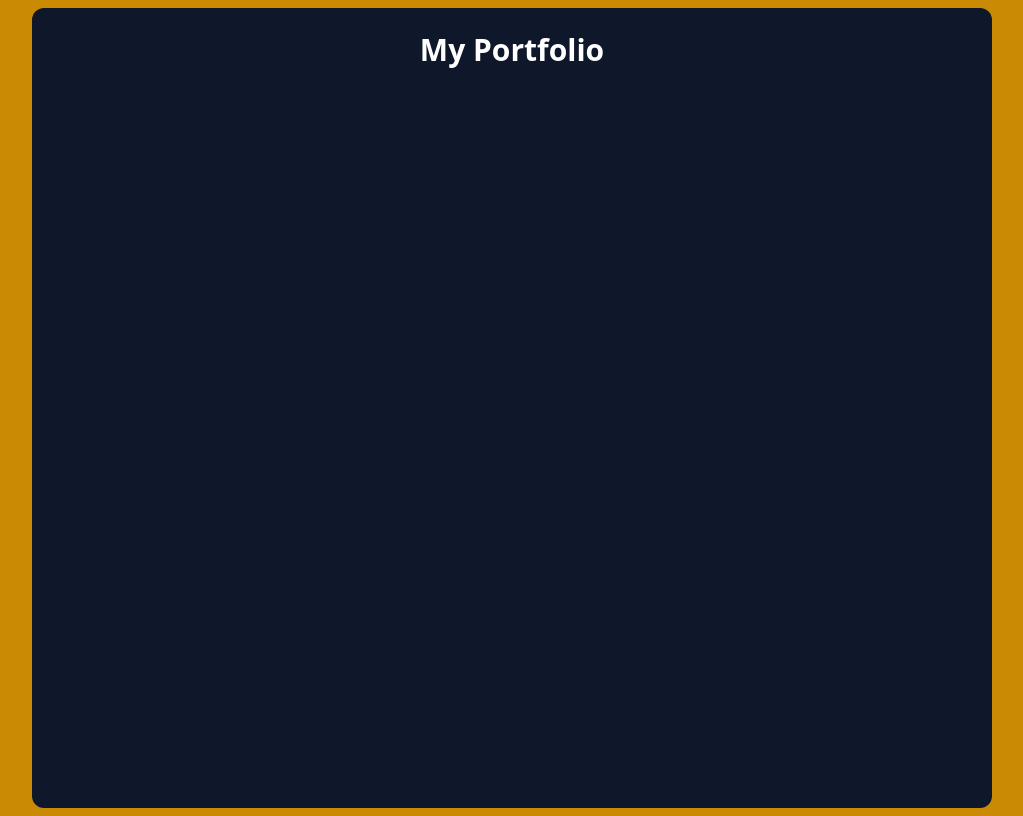
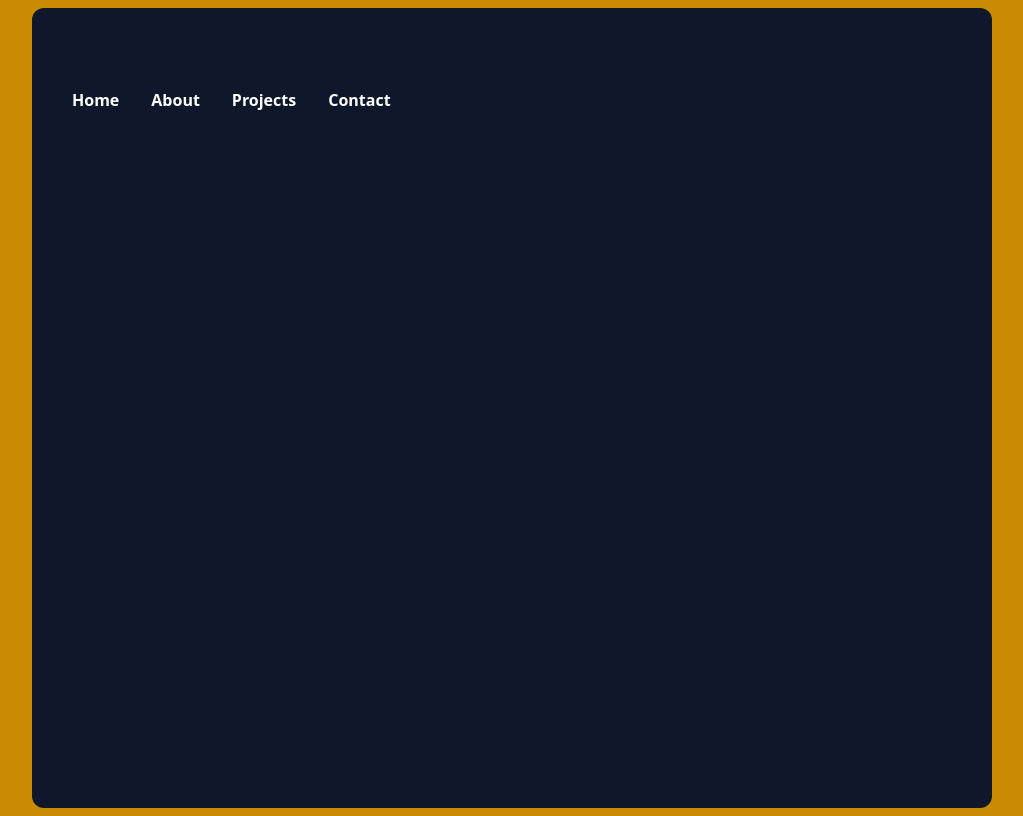
Before and after one commit to YaSH-sInngH/re-Portfolio, a React (Vite) app in the folder portfolio/: page / in a window 1280 px wide. Shown: the whole page, without its empty margins (128-1151 px from the left). Built offline with nearby package versions, Linux system fonts and the light colour scheme; a web font is replaced by a local one.

Commit message:
navbar-added

```diff
--- a/portfolio/src/App.jsx
+++ b/portfolio/src/App.jsx
@@ -1,11 +1,12 @@
 import { useState } from 'react'
+import Navbar from './components/Navbar/Navbar'
 
 function App() {
 
   return (
     <>
-      <div className='bg-b2 h-screen w-3/4 max-w-screen-lg mx-auto my-2 p-6 text-3xl text-center font-DM text-white font-bold rounded-xl'>
-        My Portfolio
+      <div className='bg-b2 h-screen w-3/4 max-w-screen-lg mx-auto my-2 p-6 text-center font-DM text-white font-bold rounded-xl'>
+        <Navbar/>
       </div>
     </>
   )
--- a/portfolio/src/components/Navbar/Navbar.jsx
+++ b/portfolio/src/components/Navbar/Navbar.jsx
@@ -3,9 +3,16 @@ import React from 'react'
 function Navbar() {
   return (
     <>
-        <div>
-
-        </div>
+      <div class="lg:sticky lg:top-20">
+        <nav class="flex flex-row items-start relative px-0 pb-0 fade md:overflow-auto scroll-pr-6 md:relative" id="nav">
+          <div class="flex flex-row space-x-0 pr-10">
+            <a class="transition-all hover:text-neutral-800 dark:hover:text-neutral-200 flex align-middle relative py-2 px-4" href="/">Home</a>
+            <a class="transition-all hover:text-neutral-800 dark:hover:text-neutral-200 flex align-middle relative py-2 px-4" href="/work">About</a>
+            <a class="transition-all hover:text-neutral-800 dark:hover:text-neutral-200 flex align-middle relative py-2 px-4" href="/blog">Projects</a>
+            <a class="transition-all hover:text-neutral-800 dark:hover:text-neutral-200 flex align-middle relative py-2 px-4" href="/blog">Contact</a>
+          </div>
+        </nav>
+      </div>
     </>
   )
 }
```
